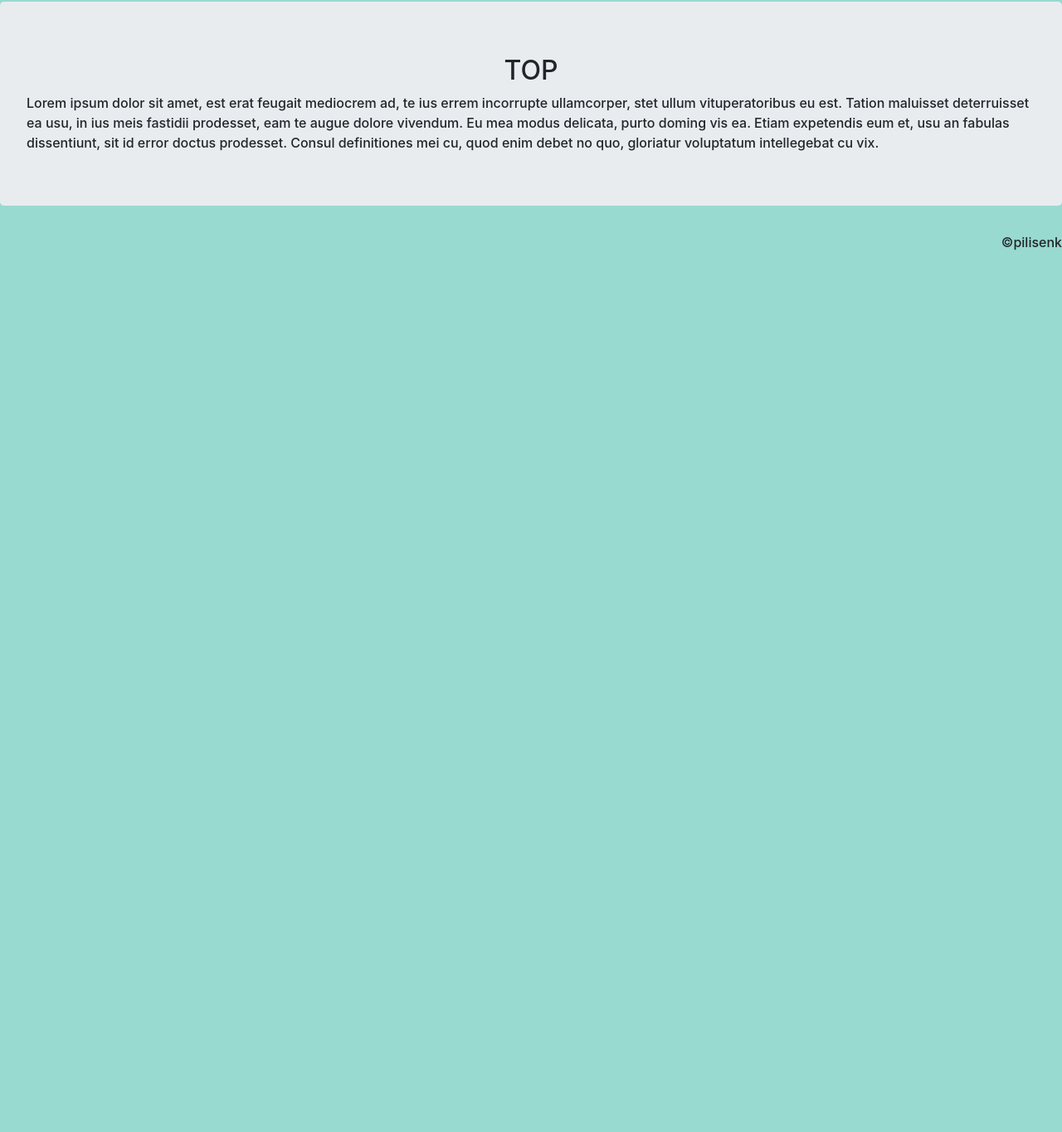
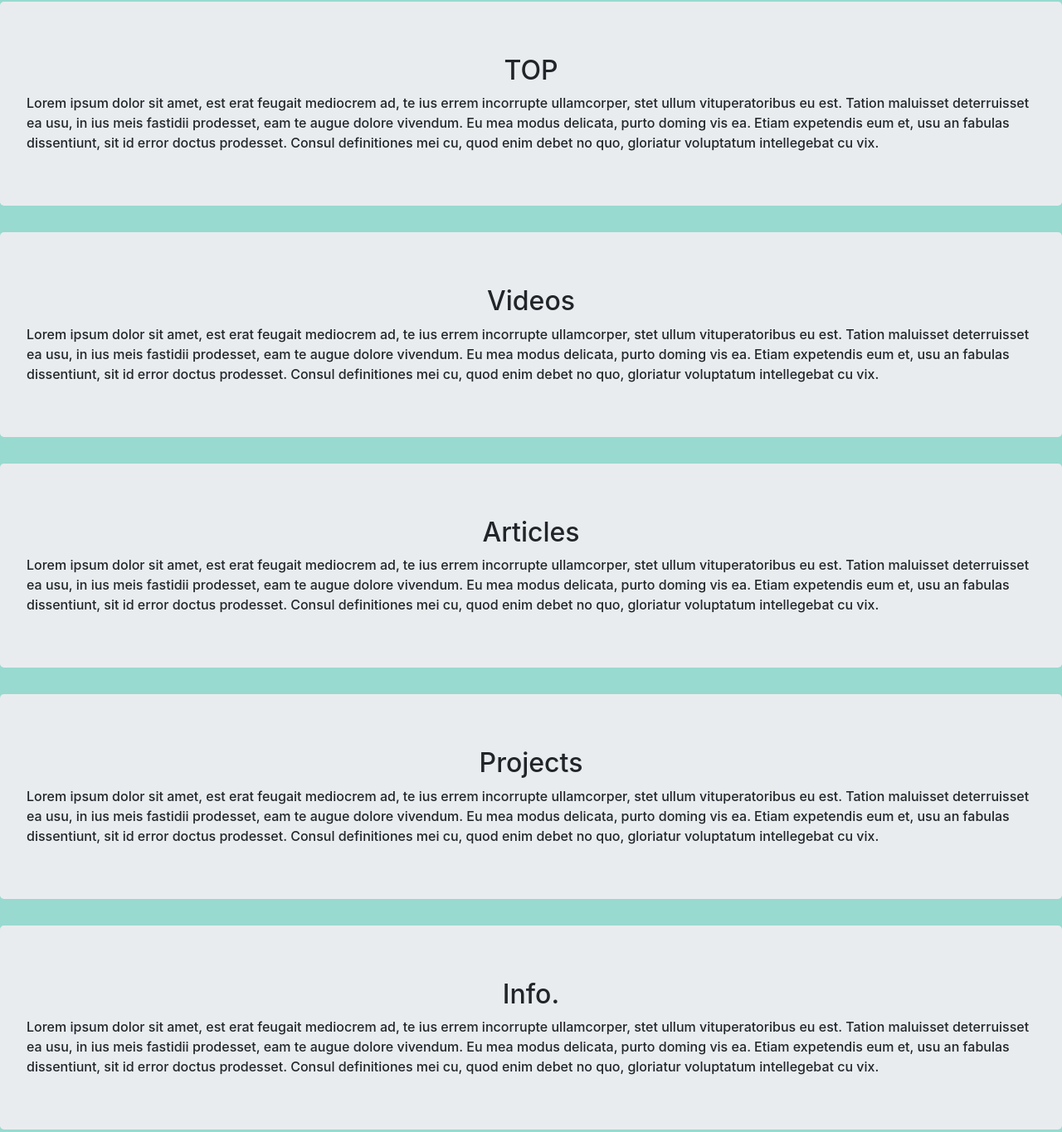
Before and after one commit to physicsSorcererKing/pilisenk.github.io, a plain HTML site: page index.html in a window 1280 px wide. Shown: the part 830-2195 px from the top of the page at 83% size. Before the commit the page ends 1134 px from the top, so only its background shows below. Drawn offline with nearby package versions, Linux system fonts and the light colour scheme; a web font is replaced by a local one.

Commit message:
try another day

```diff
--- a/css/index.css
+++ b/css/index.css
@@ -57,13 +57,14 @@ header {
 	text-align: center;
 	margin: 0;
 	padding: 0;
+	background-color: #909090;
+
 }
 
 .menu-psk > ul > li {
 	height: 50px;
 	font-size: 2em;
 	border-bottom: 3px solid black;
-	background-color: #909090;
 	transition: all .2s;
 }
 
@@ -92,3 +93,7 @@ header {
 	flex-direction: column;
 	justify-content: center;
 }
+
+#copyright {
+	margin: 0 1em .5em 0;
+}
--- a/index.html
+++ b/index.html
@@ -25,10 +25,9 @@
             <ul>
                 <li>TOP</li>
                 <li>Videos</li>
+                <li>Images</li>
                 <li>Articles</li>
-                <li>Games</li>
-                <li>Images</li>
-                <li>Scripts</li>
+                <li>Projects</li>
                 <li>Info.</li>
             </ul>
         </nav>
@@ -42,6 +41,22 @@
         	<h2 class="text-center">TOP</h1>
         	<article>Lorem ipsum dolor sit amet, est erat feugait mediocrem ad, te ius errem incorrupte ullamcorper, stet ullum vituperatoribus eu est. Tation maluisset deterruisset ea usu, in ius meis fastidii prodesset, eam te augue dolore vivendum. Eu mea modus delicata, purto doming vis ea. Etiam expetendis eum et, usu an fabulas dissentiunt, sit id error doctus prodesset. Consul definitiones mei cu, quod enim debet no quo, gloriatur voluptatum intellegebat cu vix.</article>
         </section>
+        <section class="jumbotron">
+        	<h2 class="text-center">Videos</h1>
+        	<article>Lorem ipsum dolor sit amet, est erat feugait mediocrem ad, te ius errem incorrupte ullamcorper, stet ullum vituperatoribus eu est. Tation maluisset deterruisset ea usu, in ius meis fastidii prodesset, eam te augue dolore vivendum. Eu mea modus delicata, purto doming vis ea. Etiam expetendis eum et, usu an fabulas dissentiunt, sit id error doctus prodesset. Consul definitiones mei cu, quod enim debet no quo, gloriatur voluptatum intellegebat cu vix.</article>
+        </section>
+        <section class="jumbotron">
+        	<h2 class="text-center">Articles</h1>
+        	<article>Lorem ipsum dolor sit amet, est erat feugait mediocrem ad, te ius errem incorrupte ullamcorper, stet ullum vituperatoribus eu est. Tation maluisset deterruisset ea usu, in ius meis fastidii prodesset, eam te augue dolore vivendum. Eu mea modus delicata, purto doming vis ea. Etiam expetendis eum et, usu an fabulas dissentiunt, sit id error doctus prodesset. Consul definitiones mei cu, quod enim debet no quo, gloriatur voluptatum intellegebat cu vix.</article>
+        </section>
+        <section class="jumbotron">
+        	<h2 class="text-center">Projects</h1>
+        	<article>Lorem ipsum dolor sit amet, est erat feugait mediocrem ad, te ius errem incorrupte ullamcorper, stet ullum vituperatoribus eu est. Tation maluisset deterruisset ea usu, in ius meis fastidii prodesset, eam te augue dolore vivendum. Eu mea modus delicata, purto doming vis ea. Etiam expetendis eum et, usu an fabulas dissentiunt, sit id error doctus prodesset. Consul definitiones mei cu, quod enim debet no quo, gloriatur voluptatum intellegebat cu vix.</article>
+        </section>
+        <section class="jumbotron">
+        	<h2 class="text-center">Info.</h1>
+        	<article>Lorem ipsum dolor sit amet, est erat feugait mediocrem ad, te ius errem incorrupte ullamcorper, stet ullum vituperatoribus eu est. Tation maluisset deterruisset ea usu, in ius meis fastidii prodesset, eam te augue dolore vivendum. Eu mea modus delicata, purto doming vis ea. Etiam expetendis eum et, usu an fabulas dissentiunt, sit id error doctus prodesset. Consul definitiones mei cu, quod enim debet no quo, gloriatur voluptatum intellegebat cu vix.</article>
+        </section>
     </main>
     <footer>
         <div id="copyright" class="text-right">&copy;pilisenk</div>
```
